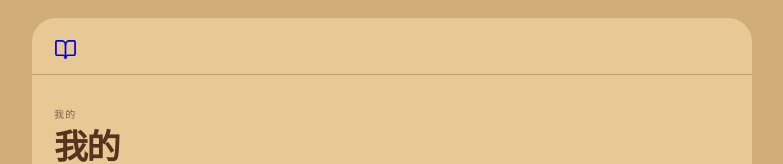
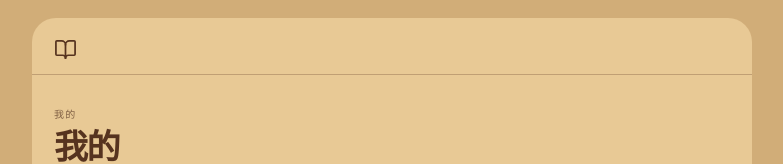
Before and after one commit to HanjingLaura/wu-yu-le, a Next.js app: page /me in a window 1280 px wide. Shown: the top 164 px of the page, without its empty margins (248-1031 px from the left). Built offline with nearby package versions, Linux system fonts and the light colour scheme.

Commit message:
fix: keep routed book icon on paper palette

```diff
--- a/app/globals.css
+++ b/app/globals.css
@@ -251,6 +251,7 @@ body{font-family:'DM Sans','Noto Sans SC',sans-serif}
   opacity:.76;
 }
 .parchment-copy{background:rgba(233,202,148,.18)}
+.brand-mark{color:var(--ink);text-decoration:none}
 
 /* Two-column photo posts: each column flows naturally so image heights create
    the waterfall rhythm while the caption remains attached below its image. */
```
